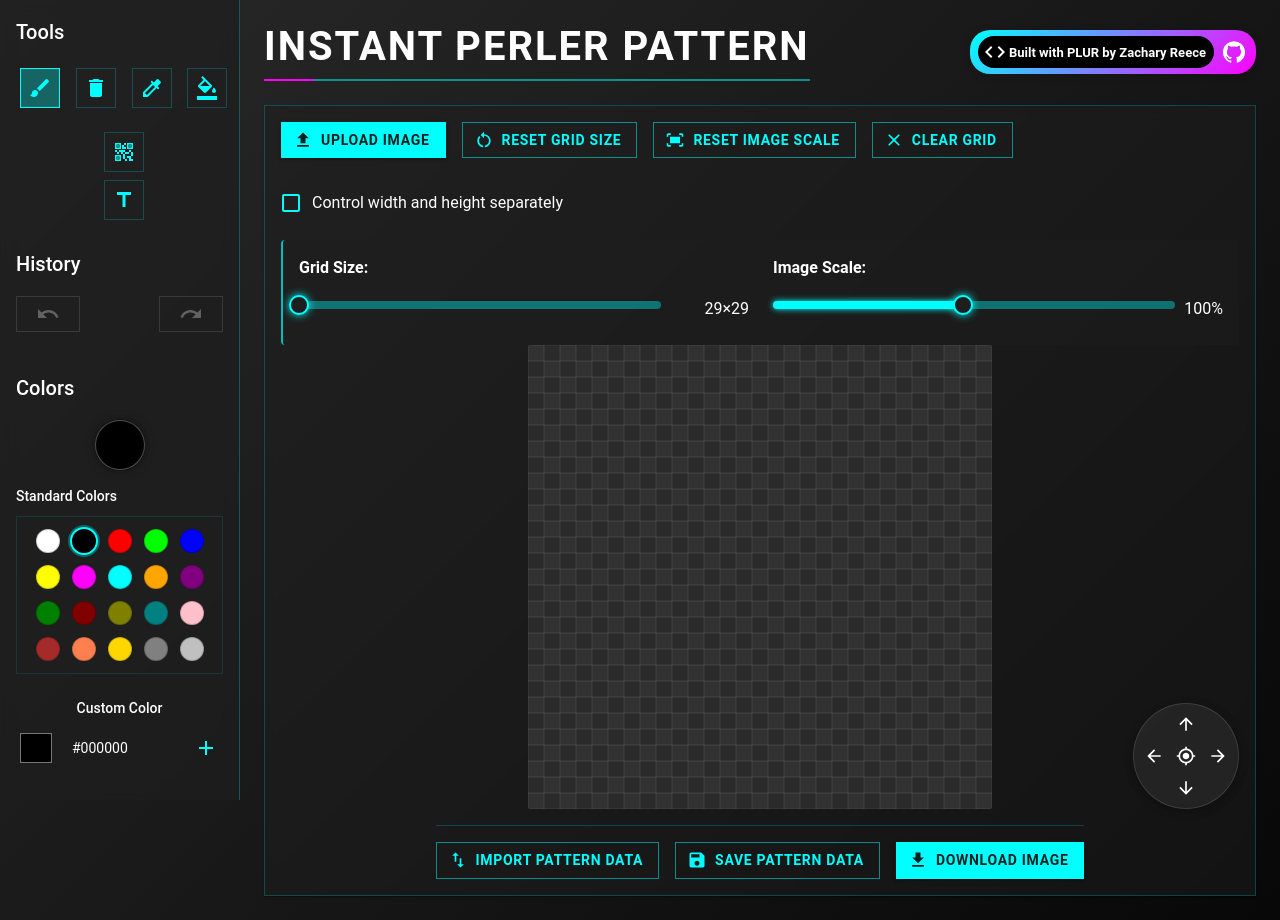
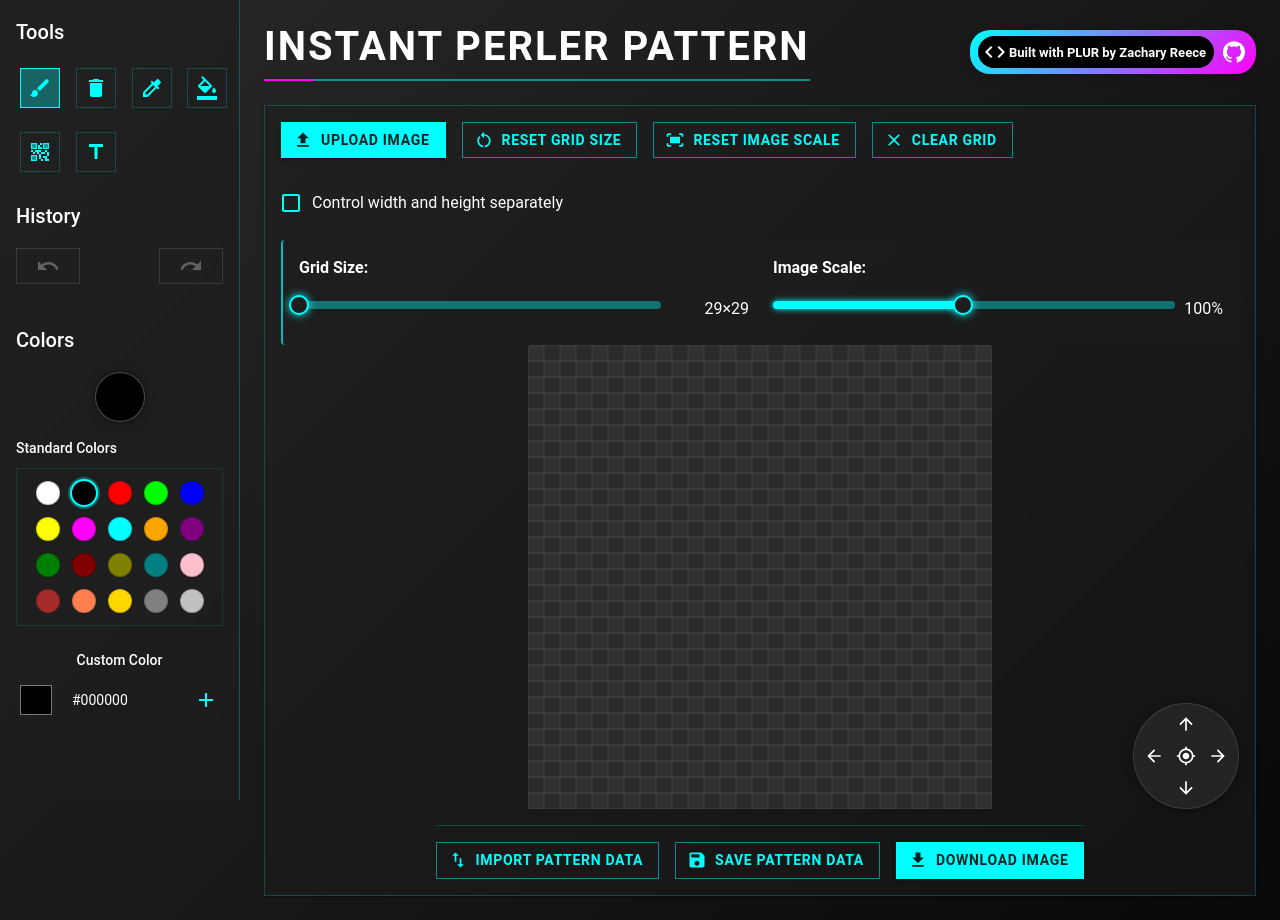
Before and after one commit to zreecespieces/perler-pattern-generator, a React (Vite) app: page / in a window 1280 px wide. Built offline with nearby package versions, Linux system fonts and the light colour scheme.

Commit message:
complete text merge

```diff
--- a/src/components/Controls/ToolControls.tsx
+++ b/src/components/Controls/ToolControls.tsx
@@ -35,7 +35,7 @@ const ToolControls: React.FC<ToolControlsProps> = ({
       <Typography variant="h6" sx={{ mb: 2 }}>
         Tools
       </Typography>
-      <Grid container spacing={2} sx={{ display: "flex", flexWrap: "wrap", justifyContent: "center" }}>
+      <Grid container spacing={2} sx={{ display: "flex", flexWrap: "wrap", justifyContent: "flex-start" }}>
         <Grid item xs={3}>
           <ToolButton active={currentTool === EditTool.PAINT} onClick={() => onToolChange(EditTool.PAINT)}>
             <BrushIcon />
@@ -60,7 +60,8 @@ const ToolControls: React.FC<ToolControlsProps> = ({
           <ToolButton onClick={onOpenQRCode} aria-label="QR Code">
             <QrCode2Icon />
           </ToolButton>
-
+        </Grid>
+        <Grid item xs={3}>
           <ToolButton active={currentTool === EditTool.TEXT} onClick={() => onToolChange(EditTool.TEXT)}>
             <TitleIcon />
           </ToolButton>
```
